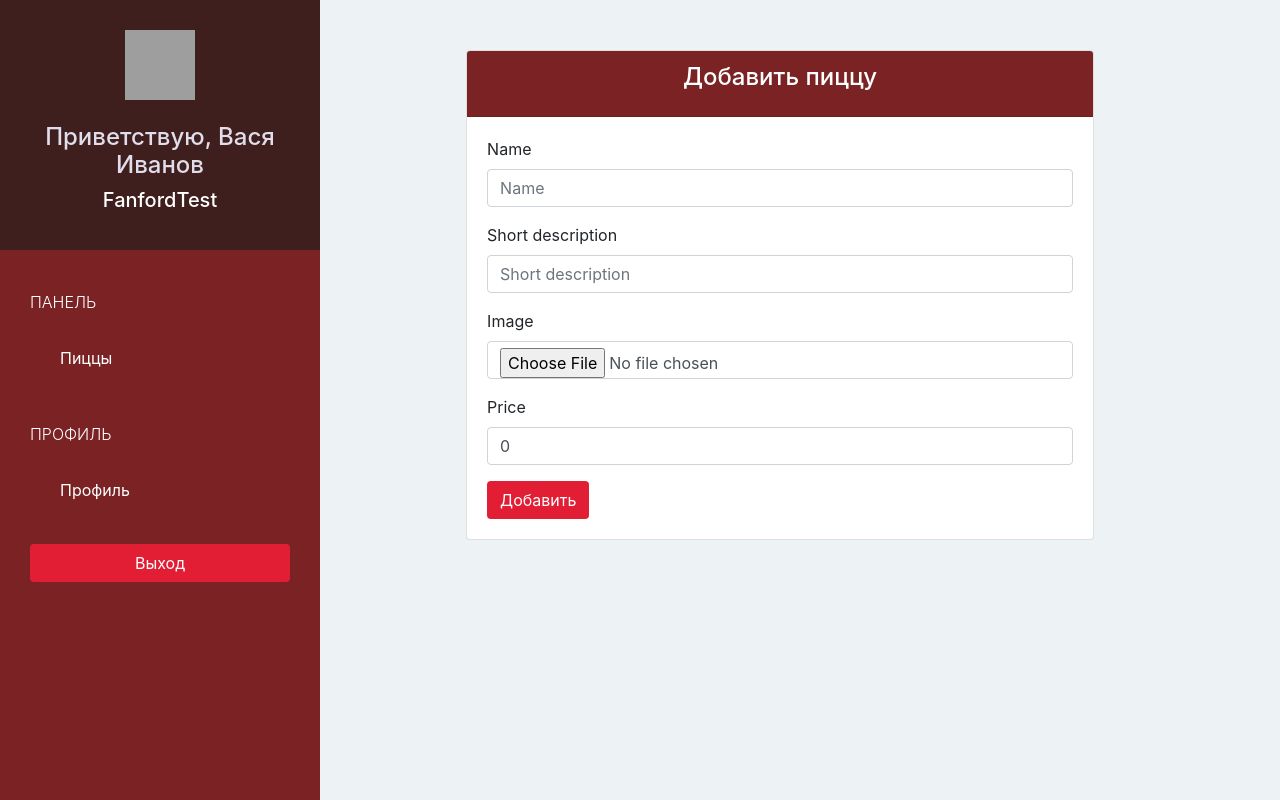
After one commit to akigen/pizza-shop, a Django app: page /pizzashop/pizza/add in a window 1280 px wide. The commit adds this page. Run offline with Django 3.2, Linux system fonts and the light colour scheme; a user stored in the database is signed in; data comes from the database, SQL or seed files in the repository; both versions use the stored data as it was after the commit; some libraries are stand-ins or nearby versions; grey boxes are pictures that could not be loaded.

Commit message:
implement of functionality for adding pizza

```diff
--- a/pizzashopapp/admin.py
+++ b/pizzashopapp/admin.py
@@ -1,5 +1,6 @@
 from django.contrib import admin
-from pizzashopapp.models import PizzaShop
+from pizzashopapp.models import PizzaShop, Pizza
 # Register your models here.
 
 admin.site.register(PizzaShop)
+admin.site.register(Pizza)
--- a/pizzashopapp/forms.py
+++ b/pizzashopapp/forms.py
@@ -1,6 +1,6 @@
 from django import forms
 from django.contrib.auth.models import User
-from pizzashopapp.models import PizzaShop
+from pizzashopapp.models import PizzaShop, Pizza
 
 
 class UserForm(forms.ModelForm):
@@ -24,3 +24,9 @@ class PizzaShopForm(forms.ModelForm):
     class Meta:
         model = PizzaShop
         fields = ['name', 'phone', 'address', 'logo']
+
+
+class PizzaForm(forms.ModelForm):
+    class Meta:
+        model = Pizza
+        fields = ('name', 'short_description', 'image', 'price')
--- a/pizzashopapp/models.py
+++ b/pizzashopapp/models.py
@@ -12,3 +12,14 @@ class PizzaShop(models.Model):
 
     def __str__(self):
         return self.name
+
+
+class Pizza(models.Model):
+    pizzashop = models.ForeignKey(PizzaShop, on_delete=models.CASCADE)
+    name = models.CharField(max_length=30)
+    short_description = models.CharField(max_length=100)
+    image = models.ImageField(upload_to='pizza_images/', blank=False)
+    price = models.IntegerField(default=0)
+
+    def __str__(self):
+        return self.name
--- /dev/null
+++ b/pizzashopapp/templates/pizzashop/add_pizza.html
@@ -0,0 +1,21 @@
+{% extends 'pizzashop/base.html' %}
+{% load bootstrap4 %}
+
+{% block page %}
+    <div class="offset-lg-5 col-lg-8">
+        <div class="card">
+            <div class="card-header bg-ruby">
+                <h4 class="card-title text-center text-white">
+                    Добавить пиццу
+                </h4>
+            </div>
+            <div class="card-body">
+                <form method="POST" enctype="multipart/form-data">
+                    {% csrf_token %}
+                    {% bootstrap_form form %}
+                    <button type="submit" class="btn btn-red">Добавить</button>
+                </form>
+            </div>
+        </div>
+    </div>
+{% endblock %}
--- a/pizzashopapp/templates/pizzashop/pizza.html
+++ b/pizzashopapp/templates/pizzashop/pizza.html
@@ -1,4 +1,7 @@
 {% extends 'pizzashop/base.html' %}
 
 {% block page %}
-{%  endblock %}
+    <div class="offset-lg-4 col-lg-8">
+        <a href="{% url 'pizzashop-add-pizza' %}" class="btn btn-red">Добавить пиццу</a>
+    </div>
+{% endblock %}
--- a/pizzashopapp/views.py
+++ b/pizzashopapp/views.py
@@ -1,7 +1,7 @@
 from django.shortcuts import render, redirect
 from django.contrib.auth.decorators import login_required
 
-from pizzashopapp.forms import UserForm, PizzaShopForm, UserFormForEdit
+from pizzashopapp.forms import UserForm, PizzaShopForm, UserFormForEdit, PizzaForm
 from django.contrib.auth.models import User
 from django.contrib.auth import authenticate, login
 
@@ -19,6 +19,22 @@ def pizzashop_home(request):
 @login_required(login_url='/pizzashop/sign-in/')
 def pizzashop_pizza(request):
     return render(request, 'pizzashop/pizza.html', {})
+
+
+@login_required(login_url='/pizzashop/sign-in/')
+def pizzashop_add_pizza(request):
+    form = PizzaForm()
+    if request.method == 'POST':
+        form = PizzaForm(request.POST, request.FILES)
+        if form.is_valid():
+            pizza = form.save(commit=False)
+            pizza.pizzashop = request.user.pizzashop
+            pizza.save()
+            return redirect(pizzashop_pizza)
+
+    return render(request, 'pizzashop/add_pizza.html', {
+        'form': form
+    })
 
 
 @login_required(login_url='/pizzashop/sign-in/')
--- a/pizzashopproject/urls.py
+++ b/pizzashopproject/urls.py
@@ -35,6 +35,7 @@ urlpatterns = [
     path('pizzashop/sign-up', views.pizzashop_sign_up, name='pizzashop-sign-up'),
 
     path('pizzashop/account', views.pizzashop_account, name='pizzashop-account'),
-    path('pizzashop/pizza', views.pizzashop_pizza, name='pizzashop-pizza')
+    path('pizzashop/pizza', views.pizzashop_pizza, name='pizzashop-pizza'),
+    path('pizzashop/pizza/add', views.pizzashop_add_pizza, name='pizzashop-add-pizza')
 
 ] + static(settings.MEDIA_URL, document_root=settings.MEDIA_ROOT)
```
Also changed, not shown: db.sqlite3, media/pizza_images/margarita.jpg (added), pizzashopapp/migrations/0002_auto_20200827_1038.py (added).
